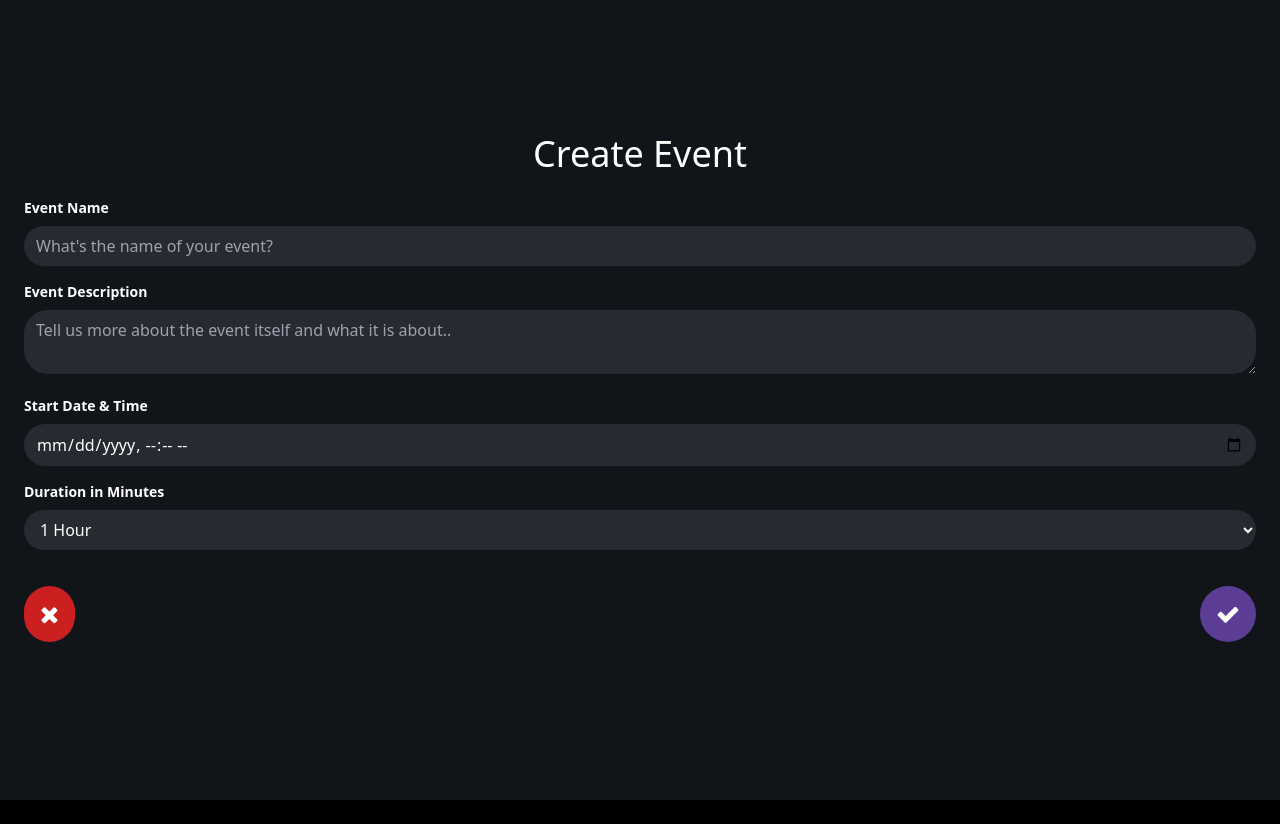
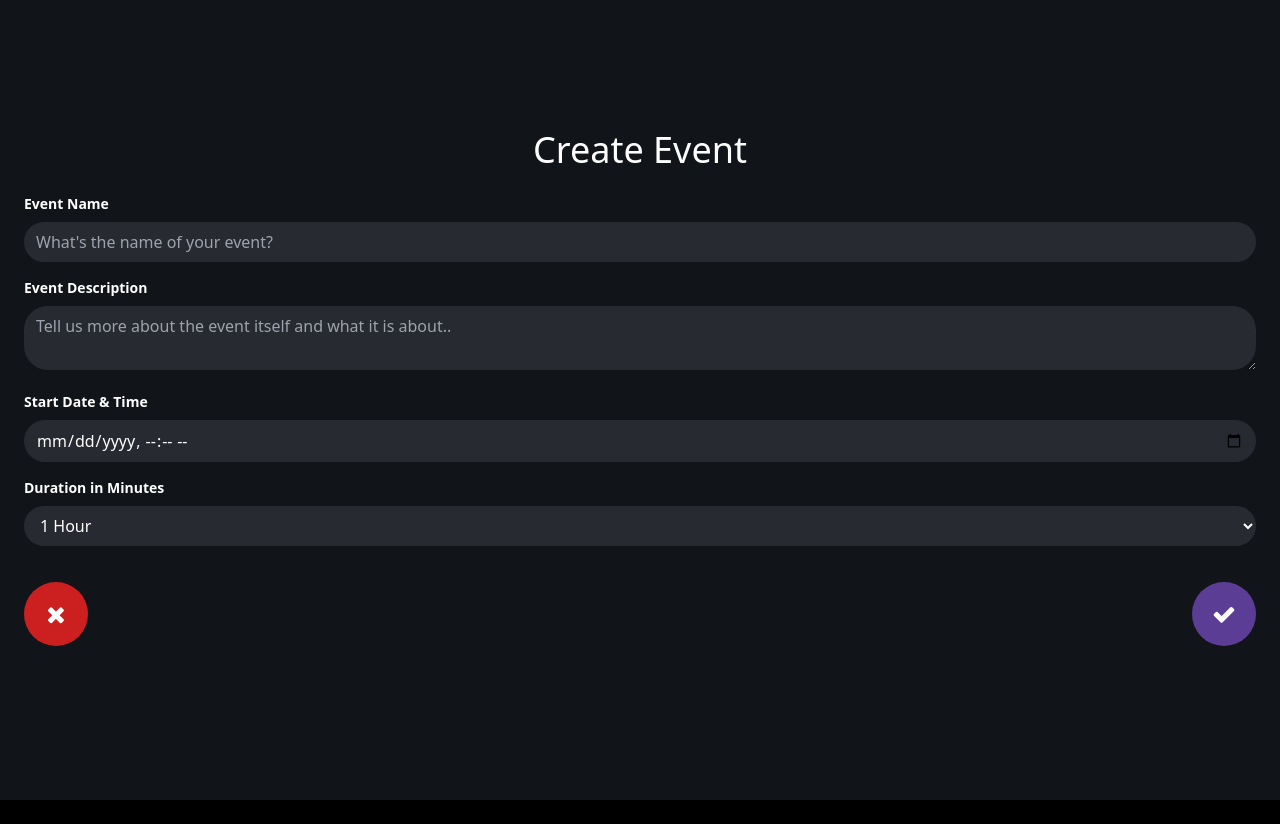
Before and after one commit to relievers/relive, a SvelteKit app in the folder frontend/: page /events/create in a window 1280 px wide. Built offline with nearby package versions, Linux system fonts and the light colour scheme; what tailwindcss-safe-area would draw is missing.

Commit message:
make buttons round

```diff
--- a/frontend/src/routes/events/create/+page.svelte
+++ b/frontend/src/routes/events/create/+page.svelte
@@ -46,13 +46,12 @@
 
             <div class="flex justify-between mt-5">
                 <div class="mt-auto flex justify-between">
-                    <a class="ml-auto text-white font-bold py-3 px-4 rounded-full" style="background-color:#CC2020" href="/events">
+                    <a class="flex justify-center items-center ml-auto text-white font-bold w-16 h-16 rounded-full" style="background-color:#CC2020" href="/events">
                         <i class="fa fa-times text-2xl mx-auto"></i>
                     </a>
                 </div>
-
                 <div class="mt-auto flex justify-between">
-                    <button type="submit" class="ml-auto text-white font-bold py-3 px-4 rounded-full" style="background-color:#5C3D95">
+                    <button type="submit" class="flex justify-center items-center ml-auto text-white font-bold w-16 h-16 rounded-full bg-accent">
                         <i class="fa fa-check text-2xl mx-auto"></i>
                     </button>
                 </div>
```
